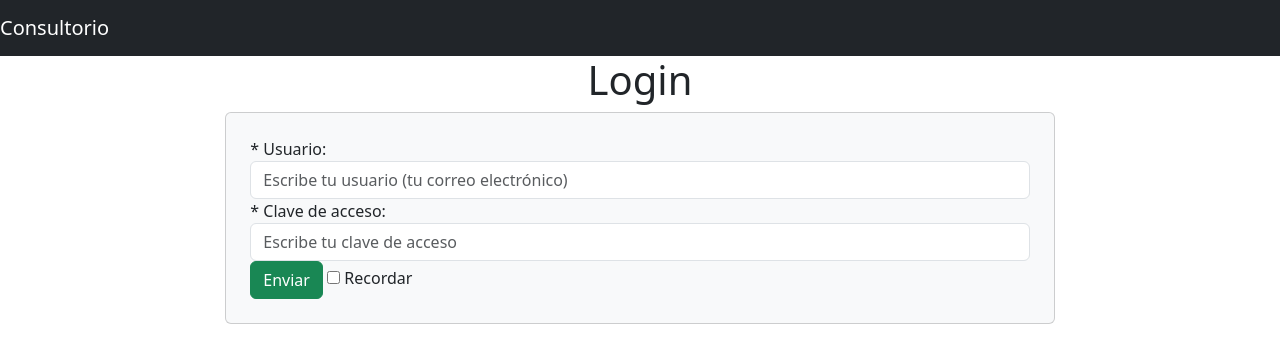
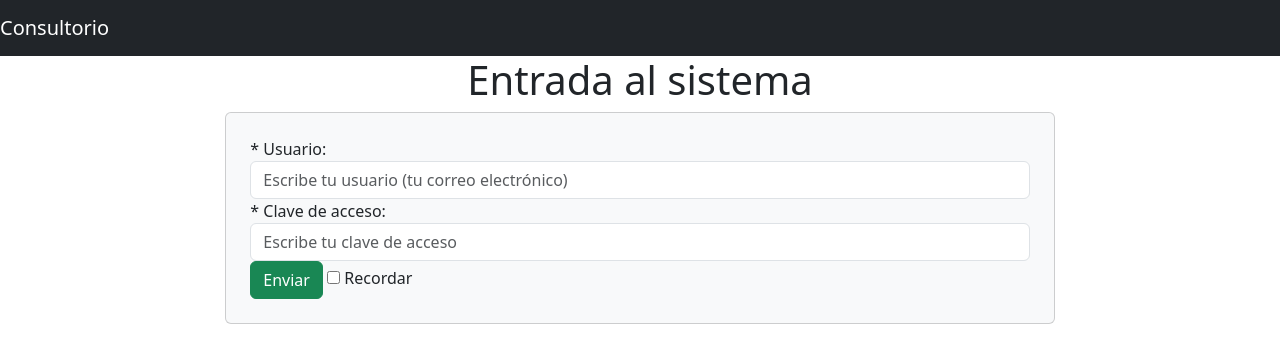
Before and after one commit to ControlCitas/ControlCitas, a PHP site: page / in a window 1280 px wide. Shown: the top 363 px of the page. Run offline with PHP 8.4, Linux system fonts and the light colour scheme.

Commit message:
Se creo la vista encabezado pie de pagina y olvido

```diff
--- a/app/controladores/Login.php
+++ b/app/controladores/Login.php
@@ -1,32 +1,22 @@
 <?php
 /**
- * Controlador Login
+ * Controlador login
  */
+class Login extends Controlador
+{
+	private $modelo;
 
+	function __construct()
+	{
+		$this->modelo = $this->modelo("LoginModelo");
+	}
 
-class Login extends Controlador{
-
-    private $modelo;
-
-
-
-    function __construct(){
-
-        $this->modelo=$this->modelo("LoginModelo");
-    }
-
-
-    public function  caratula(){
-
-
-        $datos=[];
-        $this->vista("loginVista",$datos);
-
-    }
-
-
-
+	public function caratula()
+	{
+		$datos = [
+			"titulo" => "Entrada",
+			"subtitulo" => "Entrada al sistema"
+		];
+		$this->vista("loginVista",$datos);
+	}
 }
-
-
-?>
--- /dev/null
+++ b/app/vistas/encabezado.php
@@ -0,0 +1,18 @@
+<!DOCTYPE html>
+<html>
+<head>
+	<meta charset="utf-8">
+	<meta name="viewport" content="width=device-width, initial-scale=1">
+	<title>Consultorio médico | <?php print $datos["titulo"]; ?></title>
+	<link rel="shortcut icon" href="../public/ing/favicon.ico">
+	<link href="https://cdn.jsdelivr.net/npm/bootstrap@5.3.0-alpha2/dist/css/bootstrap.min.css" rel="stylesheet" integrity="sha384-aFq/bzH65dt+w6FI2ooMVUpc+21e0SRygnTpmBvdBgSdnuTN7QbdgL+OapgHtvPp" crossorigin="anonymous">
+	<script src="https://cdn.jsdelivr.net/npm/bootstrap@5.3.0-alpha2/dist/js/bootstrap.bundle.min.js" integrity="sha384-qKXV1j0HvMUeCBQ+QVp7JcfGl760yU08IQ+GpUo5hlbpg51QRiuqHAJz8+BrxE/N" crossorigin="anonymous"></script>
+</head>
+<body>
+	<nav class="navbar navbat-espand-sm bg-dark navbar-dark">
+		<a href="" class="navbar-brand">Consultorio</a>
+	</nav>
+	<div class="container-fluid">
+		<div class="row content">
+			<div class="col-sm-2"></div>
+			<div class="col-sm-8">
--- a/app/vistas/loginVista.php
+++ b/app/vistas/loginVista.php
@@ -1,22 +1,5 @@
-<!DOCTYPE html>
-<html>
-<head>
-	<meta charset="utf-8">
-	<meta name="viewport" content="width=device-width, initial-scale=1">
-	<title>Consultorio médico</title>
-	<link rel="shortcut icon" href="../public/ing/favicon.ico">
-	<link href="https://cdn.jsdelivr.net/npm/bootstrap@5.3.0-alpha2/dist/css/bootstrap.min.css" rel="stylesheet" integrity="sha384-aFq/bzH65dt+w6FI2ooMVUpc+21e0SRygnTpmBvdBgSdnuTN7QbdgL+OapgHtvPp" crossorigin="anonymous">
-	<script src="https://cdn.jsdelivr.net/npm/bootstrap@5.3.0-alpha2/dist/js/bootstrap.bundle.min.js" integrity="sha384-qKXV1j0HvMUeCBQ+QVp7JcfGl760yU08IQ+GpUo5hlbpg51QRiuqHAJz8+BrxE/N" crossorigin="anonymous"></script>
-</head>
-<body>
-	<nav class="navbar navbat-espand-sm bg-dark navbar-dark">
-		<a href="" class="navbar-brand">Consultorio</a>
-	</nav>
-	<div class="container-fluid">
-		<div class="row content">
-			<div class="col-sm-2"></div>
-			<div class="col-sm-8">
-				<h1 class="text-center">Login</h1>
+<?php include_once("encabezado.php"); ?>
+<h1 class="text-center"><?php print $datos["subtitulo"]; ?></h1>
 <div class="card p-4 bg-light">
 	<form action="">
 		<div class="form-group text-left">
@@ -34,9 +17,4 @@
 		</div>
 	</form>
 </div>
-			</div>
-			<div class="col-sm-2"></div>
-		</div>
-	</div>
-</body>
-</html>
+<?php include_once("piepagina.php"); ?>
--- /dev/null
+++ b/app/vistas/piepagina.php
@@ -0,0 +1,6 @@
+</div>
+			<div class="col-sm-2"></div>
+		</div>
+	</div>
+</body>
+</html>
```
Lines whose indentation alone changed are shown as unchanged.
